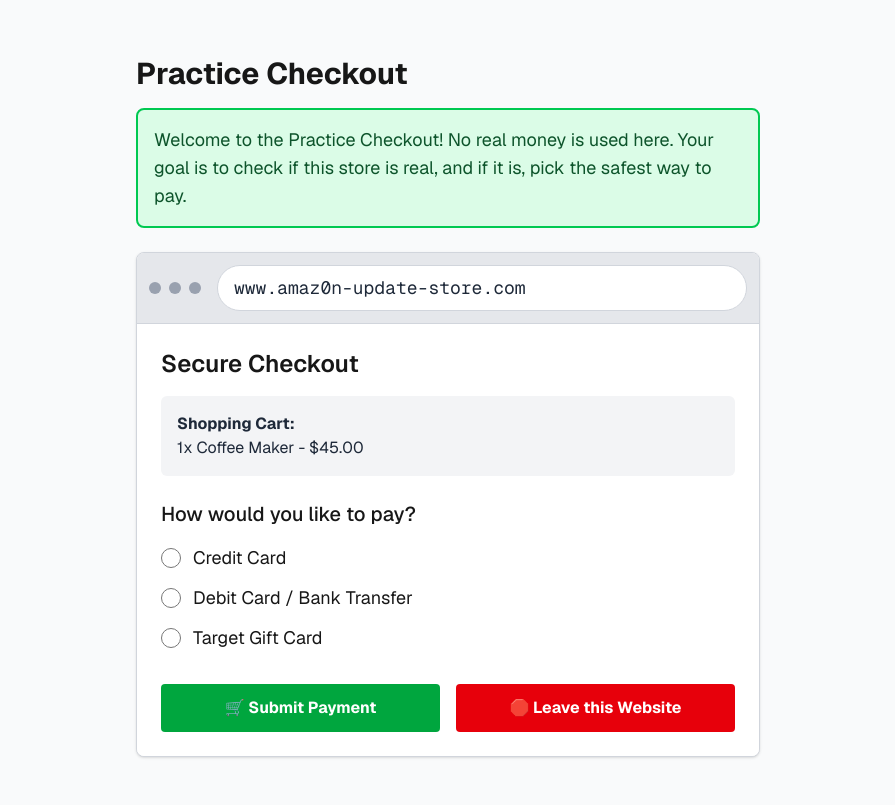
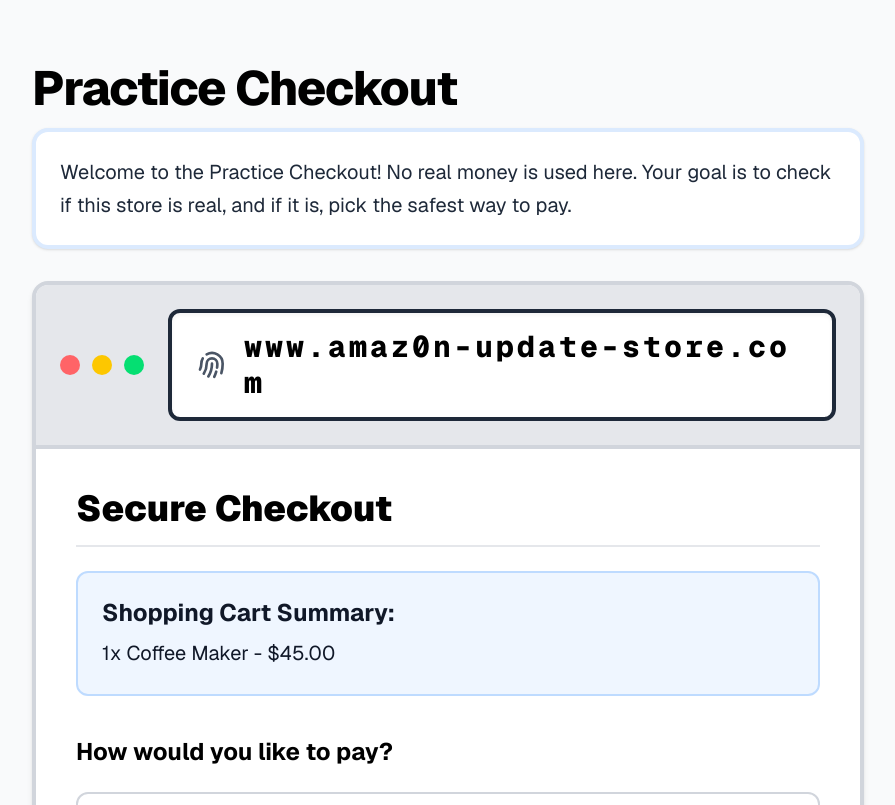
Before and after one commit to atullal/canopy, a Next.js app: page /fake-checkout in a window 1280 px wide. Shown: the top 805 px of the page, without its empty margins (192-1087 px from the left). Built offline with nearby package versions, Linux system fonts and the light colour scheme.

Commit message:
UX Polish: Emphasize fake browser bar and animate fake checkout flow with Framer Motion

```diff
--- a/app/components/FakeCheckout.tsx
+++ b/app/components/FakeCheckout.tsx
@@ -1,6 +1,7 @@
 "use client";
 
 import React, { useState } from 'react';
+import { motion, AnimatePresence } from 'framer-motion';
 import posthog from '../../utils/posthog';
 import scenarioData from '../../scenarios/fake-checkout.json';
 
@@ -41,7 +42,7 @@
       });
     } else {
       // Real site: check payment method
-      const paymentOption = scenarioData.paymentOptions.find(p => p.id === selectedPayment);
+      const paymentOption = scenarioData.paymentOptions.find((p: any) => p.id === selectedPayment);
       if (!paymentOption?.isSafe) {
         posthog.capture('scam_clicked', { challengeId: currentChallenge.id, reason: 'unsafe_payment_method', paymentMethod: selectedPayment });
         setFeedback({
@@ -77,89 +78,157 @@
   };
 
   return (
-    <div className="max-w-2xl mx-auto p-6 font-sans">
-      <h1 className="text-3xl font-bold mb-4">{scenarioData.title}</h1>
-      <div className="bg-green-100 border-2 border-green-500 p-4 rounded-lg text-lg mb-6 text-green-900">
+    <main className="max-w-4xl mx-auto p-4 md:p-8 font-sans text-gray-900 bg-gray-50 min-h-screen">
+      <header className="mb-8">
+        <h1 className="text-4xl md:text-5xl font-extrabold tracking-tight mb-4 text-black">
+          {scenarioData.title}
+        </h1>
+        <div
+          role="region"
+          aria-label="Scenario Description"
+          className="bg-white border-4 border-blue-100 p-6 rounded-2xl text-xl leading-relaxed text-gray-800 shadow-sm"
+        >
           {scenarioData.description}
         </div>
+      </header>
 
-      <div className="border border-gray-300 rounded-lg bg-gray-50 overflow-hidden shadow-sm">
-        {/* Browser Bar */}
-        <div className="bg-gray-200 p-3 border-b border-gray-300 flex items-center">
-          <div className="flex gap-2 mr-4">
-            <div className="w-3 h-3 rounded-full bg-gray-400"></div>
-            <div className="w-3 h-3 rounded-full bg-gray-400"></div>
-            <div className="w-3 h-3 rounded-full bg-gray-400"></div>
+      <AnimatePresence mode="wait">
+        <motion.div
+          key={challengeIndex}
+          initial={{ opacity: 0, y: 20 }}
+          animate={{ opacity: 1, y: 0 }}
+          exit={{ opacity: 0, y: -20 }}
+          transition={{ type: 'spring', stiffness: 200, damping: 25 }}
+          className="border-4 border-gray-300 rounded-2xl bg-gray-50 overflow-hidden shadow-md"
+        >
+          {/* Extremely Prominent Browser Bar */}
+          <div className="bg-gray-200 p-4 sm:p-6 border-b-4 border-gray-300 flex items-center">
+            <div className="hidden sm:flex gap-3 mr-6">
+              <div className="w-5 h-5 rounded-full bg-red-400"></div>
+              <div className="w-5 h-5 rounded-full bg-yellow-400"></div>
+              <div className="w-5 h-5 rounded-full bg-green-400"></div>
             </div>
-          <div className="bg-white px-4 py-2 rounded-full flex-1 font-mono text-lg text-gray-800 border border-gray-300">
+
+            <div
+              className="bg-white px-6 py-4 rounded-xl flex-1 flex items-center gap-4 border-4 border-gray-800 shadow-inner"
+              aria-label="Browser Address Bar"
+              role="textbox"
+            >
+              <svg xmlns="http://www.w3.org/2000/svg" className="h-8 w-8 text-gray-600 flex-shrink-0" fill="none" viewBox="0 0 24 24" stroke="currentColor">
+                <path strokeLinecap="round" strokeLinejoin="round" strokeWidth={2} d="M12 11c0 3.517-1.009 6.799-2.753 9.571m-3.44-2.04l.054-.09A13.916 13.916 0 008 11a4 4 0 118 0c0 1.017-.07 2.019-.203 3m-2.118 6.844A21.88 21.88 0 0015.171 17m3.839 1.132c.645-2.266.99-4.659.99-7.132A8 8 0 008 4.07M3 15.364c.64-1.319 1-2.8 1-4.364 0-1.457.39-2.823 1.07-4" />
+              </svg>
+              <div className="font-mono text-2xl md:text-3xl font-extrabold text-black tracking-widest break-all">
                 {currentChallenge.urlBar}
+              </div>
             </div>
           </div>
 
           {/* Page Content */}
-        <div className="p-6 bg-white">
-          <h2 className="text-2xl font-semibold mb-4">Secure Checkout</h2>
+          <div className="p-6 md:p-10 bg-white">
+            <h2 className="text-3xl md:text-4xl font-black mb-6 text-black border-b-2 border-gray-200 pb-4">
+              Secure Checkout
+            </h2>
 
-          <div className="bg-gray-100 p-4 rounded-md mb-6 text-gray-800">
-            <strong>Shopping Cart:</strong><br />
-            {currentChallenge.cartSummary}<br />
+            <div className="bg-blue-50 border-2 border-blue-200 p-6 rounded-xl mb-10 text-gray-900 text-xl">
+              <strong className="block text-2xl mb-2 font-bold">Shopping Cart Summary:</strong>
+              <span className="leading-relaxed">{currentChallenge.cartSummary}</span>
             </div>
 
-          <div className="mb-8">
-            <h3 className="text-xl font-medium mb-4">How would you like to pay?</h3>
-            <div className="space-y-3">
-              {scenarioData.paymentOptions.map(option => (
-                <label key={option.id} className="flex items-center text-lg cursor-pointer">
+            <div className="mb-12">
+              <h3 className="text-2xl font-bold mb-6 text-black">How would you like to pay?</h3>
+              <div className="space-y-4" role="radiogroup" aria-label="Payment Options">
+                {scenarioData.paymentOptions.map((option: any) => {
+                  const isSelected = selectedPayment === option.id;
+                  return (
+                    <label
+                      key={option.id}
+                      className={`flex items-center p-5 rounded-xl cursor-pointer transition-colors border-2 ${
+                        isSelected
+                          ? 'bg-blue-100 border-blue-600'
+                          : 'bg-white border-gray-300 hover:bg-gray-100'
+                      }`}
+                    >
                       <input
                         type="radio"
                         name="payment"
                         value={option.id}
-                    checked={selectedPayment === option.id}
+                        checked={isSelected}
                         onChange={(e) => setSelectedPayment(e.target.value)}
-                    className="mr-3 w-5 h-5"
+                        className="sr-only" // hidden but accessible, styled custom radio below
+                        aria-label={option.label}
                       />
+                      <div className={`w-8 h-8 rounded-full border-4 flex-shrink-0 mr-6 flex items-center justify-center transition-colors ${
+                        isSelected ? 'border-blue-700 bg-white' : 'border-gray-400 bg-gray-50'
+                      }`}>
+                        {isSelected && <div className="w-3 h-3 bg-blue-700 rounded-full" />}
+                      </div>
+                      <span className={`text-2xl ${isSelected ? 'font-bold text-blue-900' : 'font-medium text-gray-800'}`}>
                         {option.label}
+                      </span>
                     </label>
-              ))}
+                  );
+                })}
               </div>
             </div>
 
-          <div className="flex flex-col sm:flex-row gap-4">
+            <div className="flex flex-col sm:flex-row gap-6">
               <button
                 onClick={submitPayment}
-              className="flex-1 bg-green-600 text-white font-bold py-3 px-4 rounded hover:bg-green-700 transition"
+                className="flex-1 bg-green-100 text-green-900 border-2 border-green-700 font-bold text-2xl py-6 px-4 rounded-xl hover:bg-green-200 active:bg-green-300 transition-colors focus:outline-none focus-visible:ring-4 focus-visible:ring-green-600 min-h-[5rem] shadow-sm"
               >
                 🛒 Submit Payment
               </button>
               <button
                 onClick={leaveWebsite}
-              className="flex-1 bg-red-600 text-white font-bold py-3 px-4 rounded hover:bg-red-700 transition"
+                className="flex-1 bg-red-100 text-red-900 border-2 border-red-700 font-bold text-2xl py-6 px-4 rounded-xl hover:bg-red-200 active:bg-red-300 transition-colors focus:outline-none focus-visible:ring-4 focus-visible:ring-red-600 min-h-[5rem] shadow-sm"
               >
                 🛑 Leave this Website
               </button>
             </div>
           </div>
-      </div>
+        </motion.div>
+      </AnimatePresence>
 
-      {/* Modal */}
+      {/* Modal with Framer Motion */}
+      <AnimatePresence>
         {feedback && (
-        <div className="fixed inset-0 bg-black/60 flex items-center justify-center p-4 z-50">
-          <div className="bg-white p-8 rounded-lg max-w-lg w-full text-center shadow-xl">
-            <h3 className={`text-2xl font-bold mb-4 ${feedback.type === 'success' ? 'text-green-600' : 'text-red-600'}`}>
+          <div className="fixed inset-0 z-50 flex items-center justify-center p-4 sm:p-6">
+            <motion.div
+              initial={{ opacity: 0 }}
+              animate={{ opacity: 1 }}
+              exit={{ opacity: 0 }}
+              transition={{ duration: 0.3 }}
+              className="absolute inset-0 bg-gray-900/80 backdrop-blur-sm"
+              onClick={handleNextChallenge}
+              aria-hidden="true"
+            />
+
+            <motion.div
+              role="alertdialog"
+              aria-modal="true"
+              initial={{ opacity: 0, scale: 0.95, y: 20 }}
+              animate={{ opacity: 1, scale: 1, y: 0 }}
+              exit={{ opacity: 0, scale: 0.95, y: 10 }}
+              transition={{ type: 'spring', stiffness: 300, damping: 25, mass: 1 }}
+              className="relative bg-white border-4 border-gray-200 p-8 md:p-12 rounded-3xl max-w-3xl w-full text-center shadow-2xl"
+            >
+              <h3 className={`text-4xl md:text-5xl font-extrabold mb-8 ${feedback.type === 'success' ? 'text-green-800' : 'text-red-800'}`}>
                 {feedback.title}
               </h3>
-            <div className="text-lg text-gray-800 whitespace-pre-wrap mb-6 text-left">
+              <div className="text-2xl text-gray-900 leading-relaxed whitespace-pre-wrap mb-10 text-left bg-gray-50 p-6 rounded-xl border border-gray-200">
                 {feedback.message}
               </div>
               <button
                 onClick={handleNextChallenge}
-              className="bg-blue-600 text-white font-bold py-2 px-6 rounded hover:bg-blue-700"
+                autoFocus
+                className="w-full sm:w-auto min-w-[14rem] bg-blue-700 text-white font-bold text-3xl py-6 px-10 rounded-xl hover:bg-blue-800 active:bg-blue-900 active:scale-95 transition-all focus:outline-none focus-visible:ring-4 focus-visible:ring-blue-500 shadow-md"
               >
                 Continue
               </button>
-          </div>
+            </motion.div>
           </div>
         )}
-    </div>
+      </AnimatePresence>
+    </main>
   );
 }
```
Lines whose indentation alone changed are shown as unchanged.
